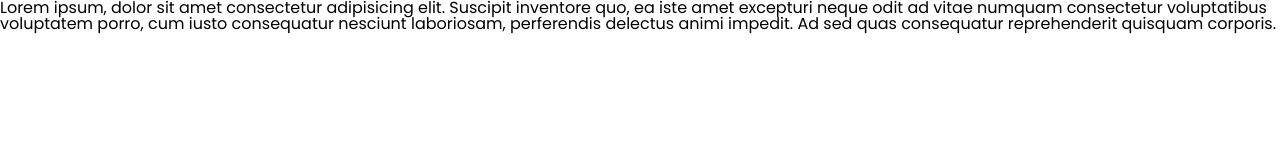
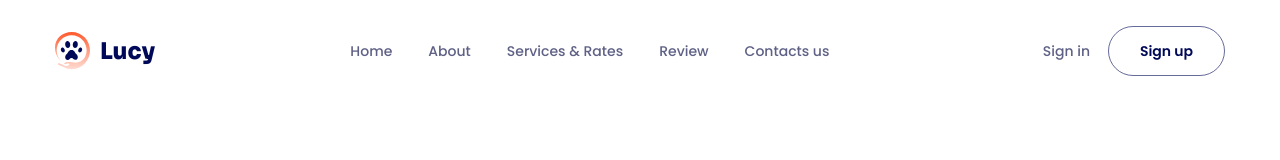
Before and after one commit to 777hanh777hanh/project-04, a plain HTML site: page index.html in a window 1280 px wide. Drawn offline with Linux system fonts and the light colour scheme.

Commit message:
add menu section

```diff
--- a/assets/sass/_header.scss
+++ b/assets/sass/_header.scss
@@ -0,0 +1,63 @@
+.header {
+    padding: 26px 0;
+
+    &__inner {
+        display: flex;
+        justify-content: space-between;
+        align-items: center;
+    }
+    &-action {
+        display: flex;
+        align-items: center;
+    }
+
+    &-action__btn {
+        --height: 50px;
+        min-width: 117px;
+        color: $headingColor;
+
+        &:hover {
+            color: #fff;
+            &::before {
+                color: $headingColor;
+            }
+        }
+    }
+}
+.logo {
+    display: flex;
+    align-items: center;
+
+    &__img {
+        display: block;
+        margin-right: 10px;
+    }
+
+    &__brand {
+        font-family: 'Sora', sans-serif;
+        font-weight: 900;
+        color: $headingColor;
+        font-size: 2.3rem;
+        line-height: 1;
+    }
+}
+.navbar {
+    &__list {
+        display: flex;
+        justify-content: space-between;
+        align-items: center;
+    }
+    &__link {
+        display: inline-block;
+        padding: 18px;
+        font-weight: 500;
+        font-size: 1.4rem;
+        line-height: 1;
+        color: #5e6085;
+
+        &:hover {
+            text-shadow: 0.5px 0px 0px currentColor, -0.5px 0 0 currentColor;
+            color: $headingColor;
+        }
+    }
+}
--- a/assets/sass/_variable.scss
+++ b/assets/sass/_variable.scss
@@ -1 +1,7 @@
 // sass ./assets/sass/style.scss ./assets/css/style.css -w
+
+$primaryColor: #ff5d31;
+$textColor: #656689;
+$headingColor: #000958;
+$headingColorLight: #48496a;
+$sectionColor: #5e6085;
--- a/assets/sass/style.scss
+++ b/assets/sass/style.scss
@@ -11,3 +11,51 @@ body {
     font-size: 1.6rem;
     font-family: 'Poppins', sans-serif;
 }
+
+@import './variable';
+
+.container {
+    max-width: 1170px;
+    width: calc(100% - 24px);
+    margin-left: auto;
+    margin-right: auto;
+}
+
+.btn {
+    --height: 56px;
+
+    display: inline-block;
+    min-width: 130px;
+    height: var(--height);
+    line-height: var(--height);
+    font-weight: 600;
+    font-size: 1.4rem;
+    color: $primaryColor;
+    text-align: center;
+    position: relative;
+
+    &::before {
+        content: '';
+        display: inline-block;
+        inset: 0;
+        border: 1px solid currentColor;
+        position: absolute;
+        border-radius: 999px;
+        opacity: 0.6;
+        transition: all 0.2s linear;
+    }
+
+    &:hover {
+        color: #fff;
+        position: relative;
+        &::before {
+            color: $primaryColor;
+            background: currentColor;
+            opacity: 1;
+            z-index: -1;
+        }
+    }
+}
+
+// Header
+@import './header';
--- a/index.html
+++ b/index.html
@@ -30,8 +30,44 @@
         <link rel="stylesheet" href="./assets/css/style.css" />
     </head>
     <body>
-        Lorem ipsum, dolor sit amet consectetur adipisicing elit. Suscipit inventore quo, ea iste amet excepturi neque
-        odit ad vitae numquam consectetur voluptatibus voluptatem porro, cum iusto consequatur nesciunt laboriosam,
-        perferendis delectus animi impedit. Ad sed quas consequatur reprehenderit quisquam corporis.
+        <!--* header -->
+        <header class="header">
+            <div class="container">
+                <div class="header__inner">
+                    <!--* Logo  -->
+                    <div class="logo">
+                        <img src="./assets/images/logo/logo.svg" alt="Lucy" class="logo__img" />
+                        <span class="logo__brand">Lucy</span>
+                    </div>
+
+                    <!--* navbar -->
+                    <nav class="navbar">
+                        <ul class="navbar__list">
+                            <li class="navbar__item">
+                                <a href="#!" class="navbar__link">Home</a>
+                            </li>
+                            <li class="navbar__item">
+                                <a href="#!" class="navbar__link">About</a>
+                            </li>
+                            <li class="navbar__item">
+                                <a href="#!" class="navbar__link">Services & Rates</a>
+                            </li>
+                            <li class="navbar__item">
+                                <a href="#!" class="navbar__link">Review</a>
+                            </li>
+                            <li class="navbar__item">
+                                <a href="#!" class="navbar__link">Contacts us</a>
+                            </li>
+                        </ul>
+                    </nav>
+
+                    <!--* action -->
+                    <div class="header-action">
+                        <a href="#!" class="header-action__link navbar__link">Sign in</a>
+                        <a href="#!" class="header-action__btn btn">Sign up</a>
+                    </div>
+                </div>
+            </div>
+        </header>
     </body>
 </html>
```
Also changed, not shown: assets/css/style.css.
